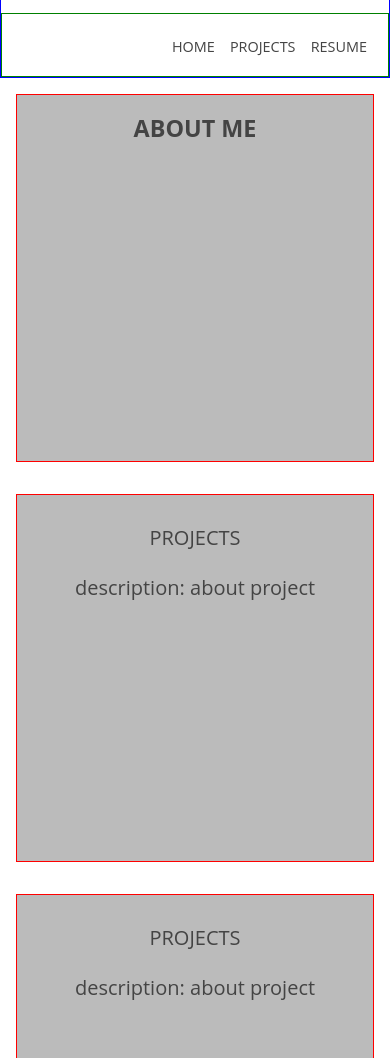
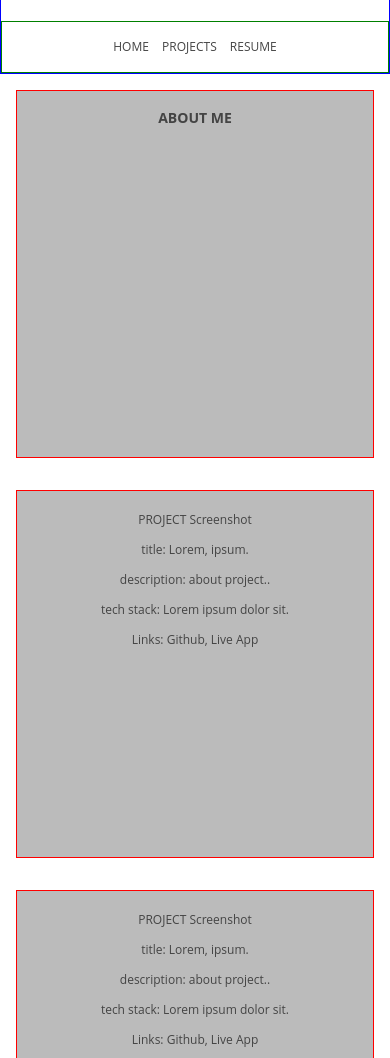
Before and after one commit to thinkful-ei-iguana/Javier_Porfolio, a plain HTML site: page index.html in a window 390 px wide. Shown: the part 109-1167 px from the top of the page. Drawn offline with nearby package versions, Linux system fonts and the light colour scheme.

Commit message:
changed media queries and some html

```diff
--- a/index.css
+++ b/index.css
@@ -5,7 +5,7 @@
   body {
     font-family: "Open Sans",
     sans-serif;
-    font-size: 20px;
+    font-size: 12px;
     color: #444;
     text-align: center;
     line-height: 1.5;
@@ -14,11 +14,11 @@
 
 
   #name-and-title{
-    text-align: left;
+    text-align: center;
   }
 
   .nav-links-wrapper{
-    text-align: right;
+    text-align: center;
   }
 
   #nav-wrapper {
@@ -34,7 +34,7 @@ span{
 /*main content wrapper aboubt me and projects*/
   #main-wrapper{
     display: grid;
-    grid-template-columns: 1fr 1fr;
+    grid-template-columns: 1fr;
     grid-auto-rows: minmax(400px,auto);
   }
 /*sections about me and projects*/
@@ -76,8 +76,31 @@ span{
     border: 1px solid green;
   }
 
+  @media (min-width: 320px){
 
-  @media (max-width: 900px){
+  }
+
+  @media (min-width: 425px){
+    body {
+
+      font-size: 16px;
+
+    }
+  }
+
+  @media (min-width: 900px){
+    #name-and-title{
+      text-align: left;
+    }
+
+    .nav-links-wrapper{
+      text-align: right;
+    }
+
+  }
+
+
+  /* @media (max-width: 900px){
     #main-wrapper{
       display: grid;
       grid-template-columns: 1fr;
@@ -110,4 +133,4 @@ span{
     span{
       font-size: 0.9rem;
     }
-  }
+  } */
--- a/index.html
+++ b/index.html
@@ -35,8 +35,11 @@
                             <section class="nested-box-2">
 
                                 <div class="project-description">
-                                    <p>PROJECTS</p>
-                                    <p>description: about project</p>
+                                    <p>PROJECT Screenshot</p>
+                                    <p>title: Lorem, ipsum.</p>
+                                    <p>description: about project..</p>
+                                    <p>tech stack: Lorem ipsum dolor sit.</p>
+                                    <p>Links: Github, Live App</p>
                                 </div>
                             </section>
                         </div>
@@ -44,8 +47,11 @@
                             <section class="nested-box-3">
 
                                 <div class="project-description">
-                                    <p>PROJECTS</p>
-                                    <p>description: about project</p>
+                                    <p>PROJECT Screenshot</p>
+                                    <p>title: Lorem, ipsum.</p>
+                                    <p>description: about project..</p>
+                                    <p>tech stack: Lorem ipsum dolor sit.</p>
+                                    <p>Links: Github, Live App</p>
                                 </div>
                             </section>
                         </div>
```
